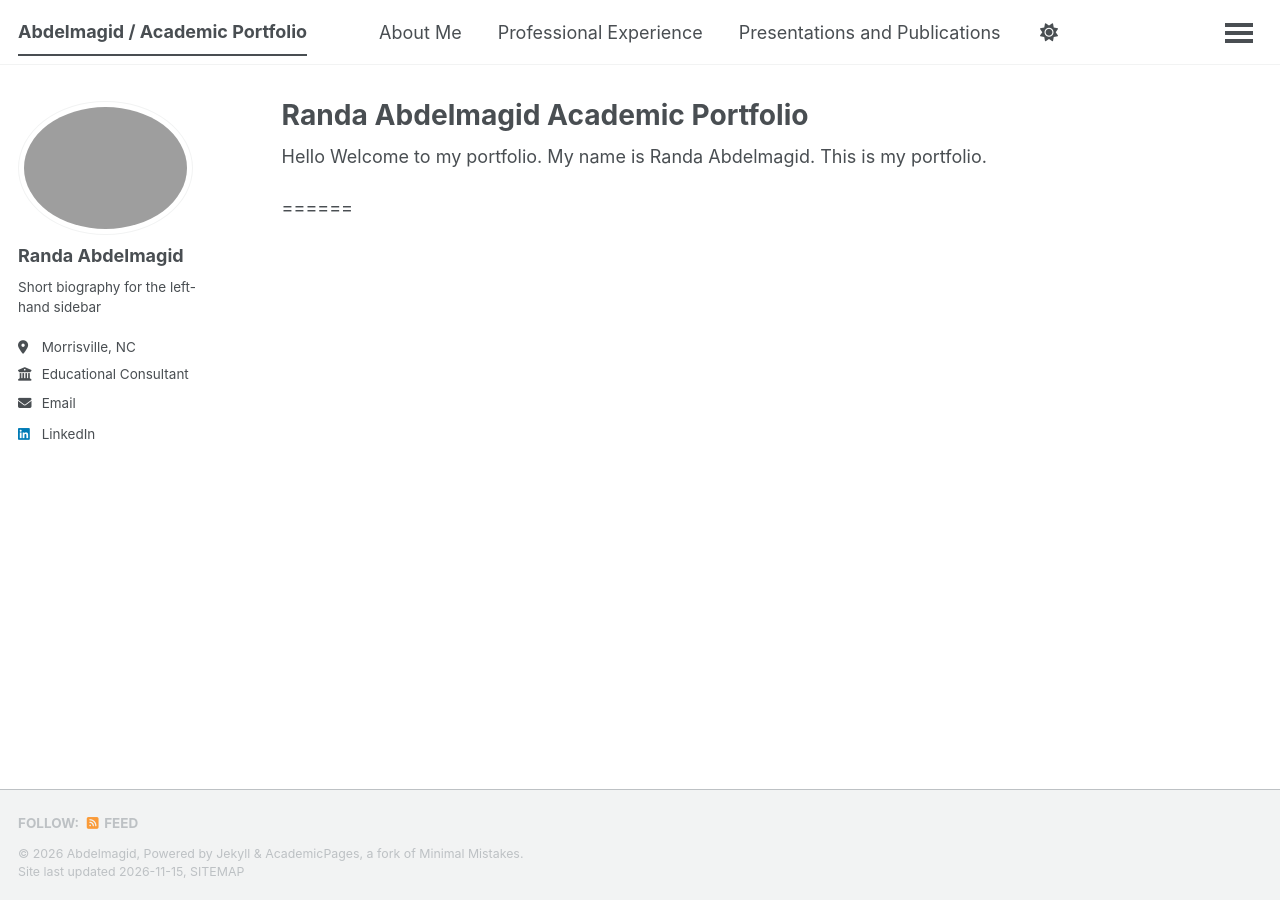
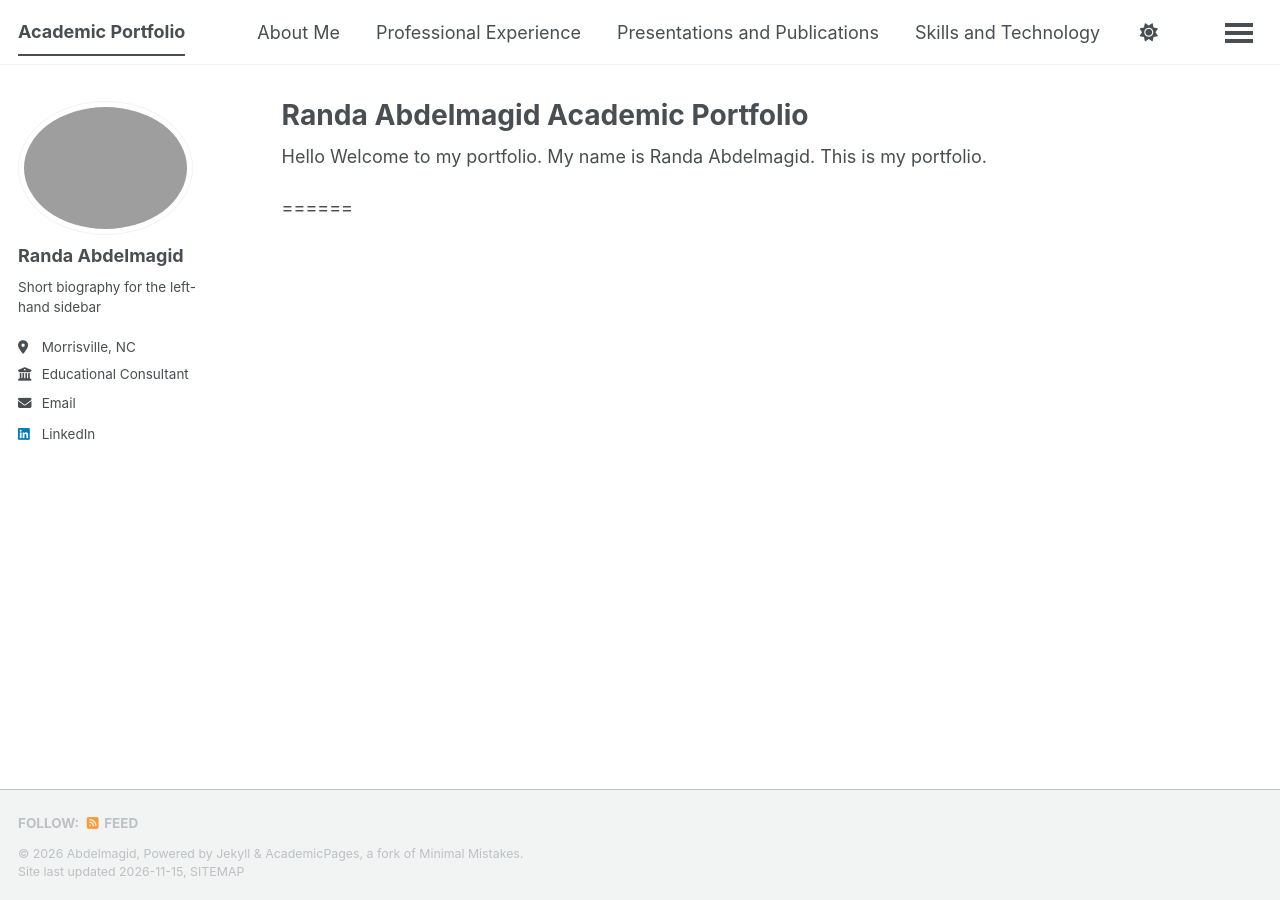
Before and after one commit to rfabdelmagid/rfabdelmagid.github.io, a Jekyll site: the page built from _pages/about.md, in a window 1280 px wide. Built offline with Jekyll 4.4.1, drawn with Linux system fonts in a browser that asks for light colours; a script bundle is joined from its source files by our own code; a style sheet for code colours, icons or effects is not loaded.

Commit message:
Update _config.yml

```diff
--- a/_config.yml
+++ b/_config.yml
@@ -9,14 +9,14 @@
 # Basic Site Settings
 locale                   : "en-US"
 site_theme               : "default" # The available themes options are "default", "air", "sunrise", "mint", "dirt" and "contrast"
-title                    : "Abdelmagid / Academic Portfolio"
+title                    : "Academic Portfolio"
 title_separator          : "-"
 name                     : &name "Abdelmagid"
 description              : &description "Your Name's academic portfolio"   # Update this with a general description of your site, this is the default if not overridden by a page
-url                      : https://academicpages.github.io # The base hostname & protocol for your site e.g. "https://[your GitHub username].github.io",
+url                      : https://rfabdelmagid.github.io # The base hostname & protocol for your site e.g. "https://[your GitHub username].github.io",
                                                            # or if you already have some other page hosted on Github then use "https://[your GitHub username].github.io/[Your Repo Name]"
 baseurl                  : "" # the subpath of your site, e.g. "/blog"
-repository               : "academicpages/academicpages.github.io"
+repository               : "rfabdelmagid/rfabdelmagid.github.io"
 
 # Site Author - The following control what appear as part of the author content on the side bar.
 #               If a field is blank the icon and link will not appear, otherwise it will be shown.
```
